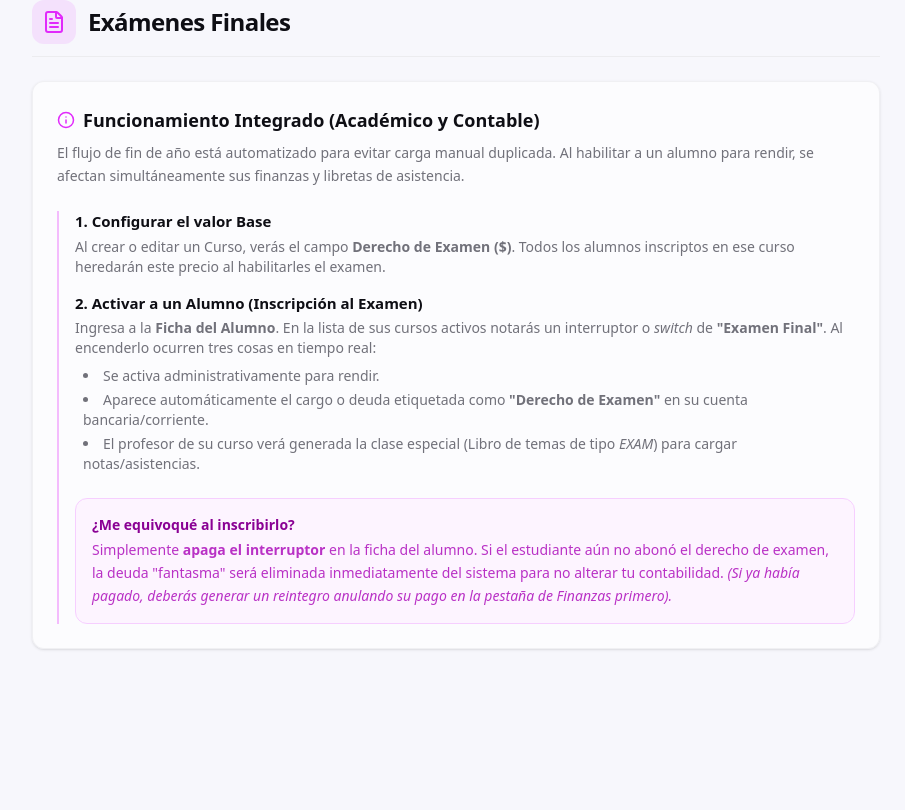
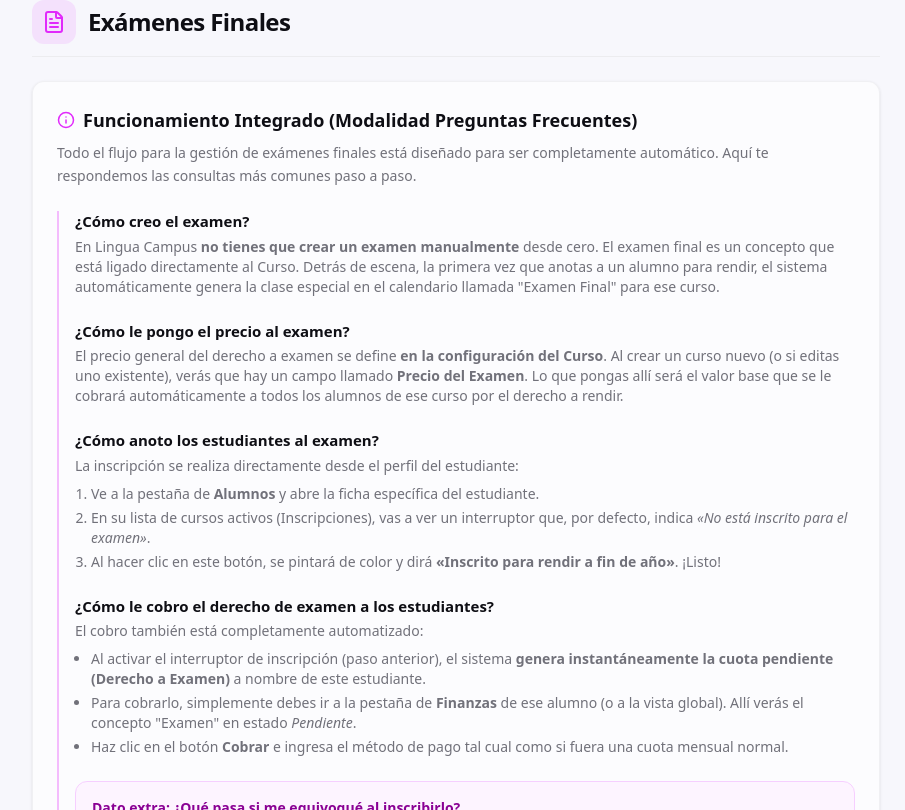
Before and after one commit to jsemalvarez/lingua-campus, a Next.js app: page /dashboard/help in a window 1280 px wide. Shown: the part 4390-5200 px from the top of the page, without its empty margins (184-1089 px from the left). Before the commit the page ends 5087 px from the top, so only its background shows below. Built offline with nearby package versions, Linux system fonts and the light colour scheme; no server answers; sample sign-in values are in the browser's storage.

Commit message:
feat: update help center page with documentation on final exam

```diff
--- a/src/app/dashboard/help/page.tsx
+++ b/src/app/dashboard/help/page.tsx
@@ -321,36 +321,52 @@ export default async function HelpCenterPage() {
                         <Card className="p-6 border-border/50 shadow-sm space-y-6 bg-card/60">
                             <div>
                                 <h3 className="text-lg font-bold text-foreground mb-2 flex items-center gap-2">
-                                    <Info size={18} className="text-fuchsia-500" /> Funcionamiento Integrado (Académico y Contable)
+                                    <Info size={18} className="text-fuchsia-500" /> Funcionamiento Integrado (Modalidad Preguntas Frecuentes)
                                 </h3>
                                 <p className="text-muted-foreground text-sm leading-relaxed mb-4">
-                                    El flujo de fin de año está automatizado para evitar carga manual duplicada. Al habilitar a un alumno para rendir, se afectan simultáneamente sus finanzas y libretas de asistencia.
+                                    Todo el flujo para la gestión de exámenes finales está diseñado para ser completamente automático. Aquí te respondemos las consultas más comunes paso a paso.
                                 </p>
                             </div>
 
-                            <div className="pl-4 border-l-2 border-fuchsia-500/30 space-y-4 text-sm text-muted-foreground">
+                            <div className="pl-4 border-l-2 border-fuchsia-500/30 space-y-6 text-sm text-muted-foreground">
                                 <div>
-                                    <h4 className="text-[15px] font-semibold mb-1 text-foreground">1. Configurar el valor Base</h4>
+                                    <h4 className="text-[15px] font-semibold mb-1 text-foreground">¿Cómo creo el examen?</h4>
                                     <p>
-                                        Al crear o editar un Curso, verás el campo <strong>Derecho de Examen ($)</strong>. Todos los alumnos inscriptos en ese curso heredarán este precio al habilitarles el examen.
+                                        En Lingua Campus <strong>no tienes que crear un examen manualmente</strong> desde cero. El examen final es un concepto que está ligado directamente al Curso. Detrás de escena, la primera vez que anotas a un alumno para rendir, el sistema automáticamente genera la clase especial en el calendario llamada "Examen Final" para ese curso.
                                     </p>
                                 </div>
+
                                 <div>
-                                    <h4 className="text-[15px] font-semibold mb-1 text-foreground">2. Activar a un Alumno (Inscripción al Examen)</h4>
+                                    <h4 className="text-[15px] font-semibold mb-1 text-foreground">¿Cómo le pongo el precio al examen?</h4>
                                     <p>
-                                        Ingresa a la <strong>Ficha del Alumno</strong>. En la lista de sus cursos activos notarás un interruptor o <i>switch</i> de <strong>"Examen Final"</strong>. Al encenderlo ocurren tres cosas en tiempo real:
+                                        El precio general del derecho a examen se define <strong>en la configuración del Curso</strong>. Al crear un curso nuevo (o si editas uno existente), verás que hay un campo llamado <strong>Precio del Examen</strong>. Lo que pongas allí será el valor base que se le cobrará automáticamente a todos los alumnos de ese curso por el derecho a rendir.
                                     </p>
-                                    <ul className="list-disc list-inside mt-2 space-y-1 ml-2">
-                                        <li>Se activa administrativamente para rendir.</li>
-                                        <li>Aparece automáticamente el cargo o deuda etiquetada como <strong>"Derecho de Examen"</strong> en su cuenta bancaria/corriente.</li>
-                                        <li>El profesor de su curso verá generada la clase especial (Libro de temas de tipo <i>EXAM</i>) para cargar notas/asistencias.</li>
+                                </div>
+
+                                <div>
+                                    <h4 className="text-[15px] font-semibold mb-1 text-foreground">¿Cómo anoto los estudiantes al examen?</h4>
+                                    <p>La inscripción se realiza directamente desde el perfil del estudiante:</p>
+                                    <ul className="list-decimal list-outside mt-2 space-y-1 ml-4">
+                                        <li>Ve a la pestaña de <b>Alumnos</b> y abre la ficha específica del estudiante.</li>
+                                        <li>En su lista de cursos activos (Inscripciones), vas a ver un interruptor que, por defecto, indica <i>«No está inscrito para el examen»</i>.</li>
+                                        <li>Al hacer clic en este botón, se pintará de color y dirá <strong>«Inscrito para rendir a fin de año»</strong>. ¡Listo!</li>
+                                    </ul>
+                                </div>
+
+                                <div>
+                                    <h4 className="text-[15px] font-semibold mb-1 text-foreground">¿Cómo le cobro el derecho de examen a los estudiantes?</h4>
+                                    <p>El cobro también está completamente automatizado:</p>
+                                    <ul className="list-disc list-outside mt-2 space-y-1 ml-4">
+                                        <li>Al activar el interruptor de inscripción (paso anterior), el sistema <strong>genera instantáneamente la cuota pendiente (Derecho a Examen)</strong> a nombre de este estudiante.</li>
+                                        <li>Para cobrarlo, simplemente debes ir a la pestaña de <b>Finanzas</b> de ese alumno (o a la vista global). Allí verás el concepto "Examen" en estado <i>Pendiente</i>.</li>
+                                        <li>Haz clic en el botón <strong>Cobrar</strong> e ingresa el método de pago tal cual como si fuera una cuota mensual normal.</li>
                                     </ul>
                                 </div>
 
                                 <div className="mt-6 p-4 bg-fuchsia-50 dark:bg-fuchsia-950/20 border border-fuchsia-200 dark:border-fuchsia-800/50 rounded-xl">
-                                    <h4 className="text-[14px] font-semibold mb-1 text-fuchsia-800 dark:text-fuchsia-400">¿Me equivoqué al inscribirlo?</h4>
+                                    <h4 className="text-[14px] font-semibold mb-1 text-fuchsia-800 dark:text-fuchsia-400">Dato extra: ¿Qué pasa si me equivoqué al inscribirlo?</h4>
                                     <p className="text-fuchsia-700/80 dark:text-fuchsia-300/80 leading-relaxed">
-                                        Simplemente <b>apaga el interruptor</b> en la ficha del alumno. Si el estudiante aún no abonó el derecho de examen, la deuda "fantasma" será eliminada inmediatamente del sistema para no alterar tu contabilidad. <i>(Si ya había pagado, deberás generar un reintegro anulando su pago en la pestaña de Finanzas primero).</i>
+                                        Simplemente <b>apaga el interruptor</b> en la ficha del alumno. Si el estudiante aún no abonó el derecho de examen, la deuda "fantasma" que se había generado será eliminada inmediatamente del sistema para no alterar tu contabilidad. <i>(Nota: Si ya lo había pagado, deberás generar un reintegro anulando su pago en la pestaña de Finanzas primero para poder desinscribirlo).</i>
                                     </p>
                                 </div>
                             </div>
```
